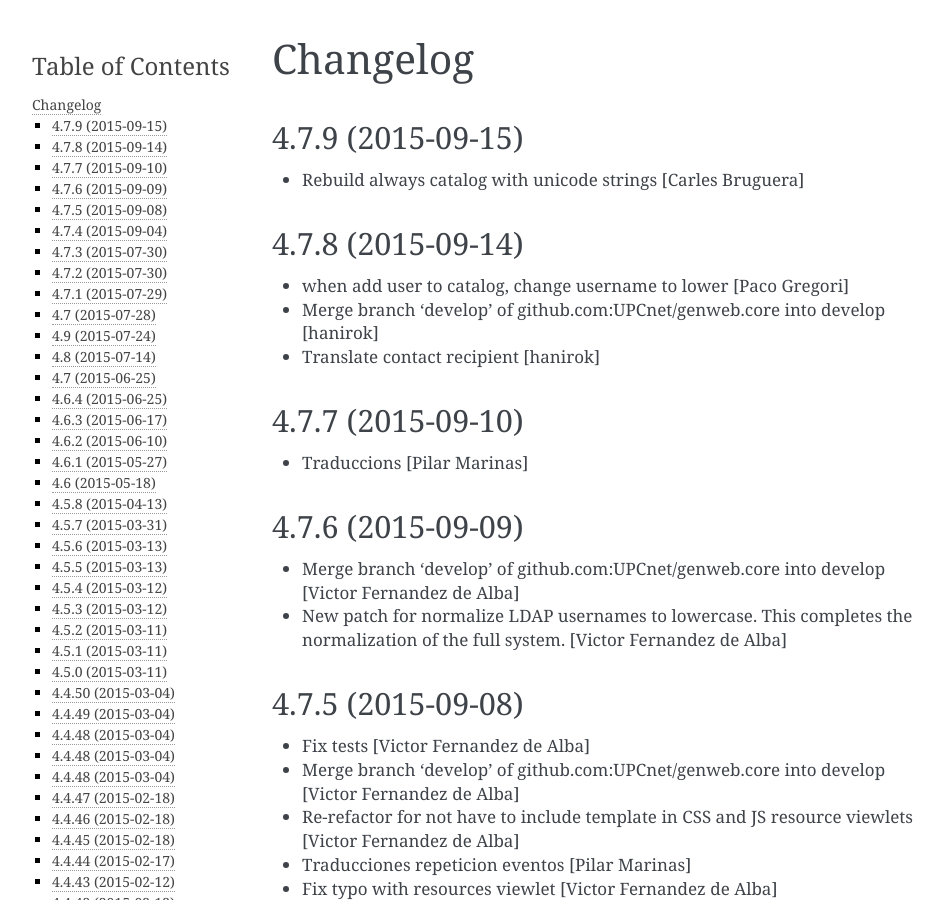
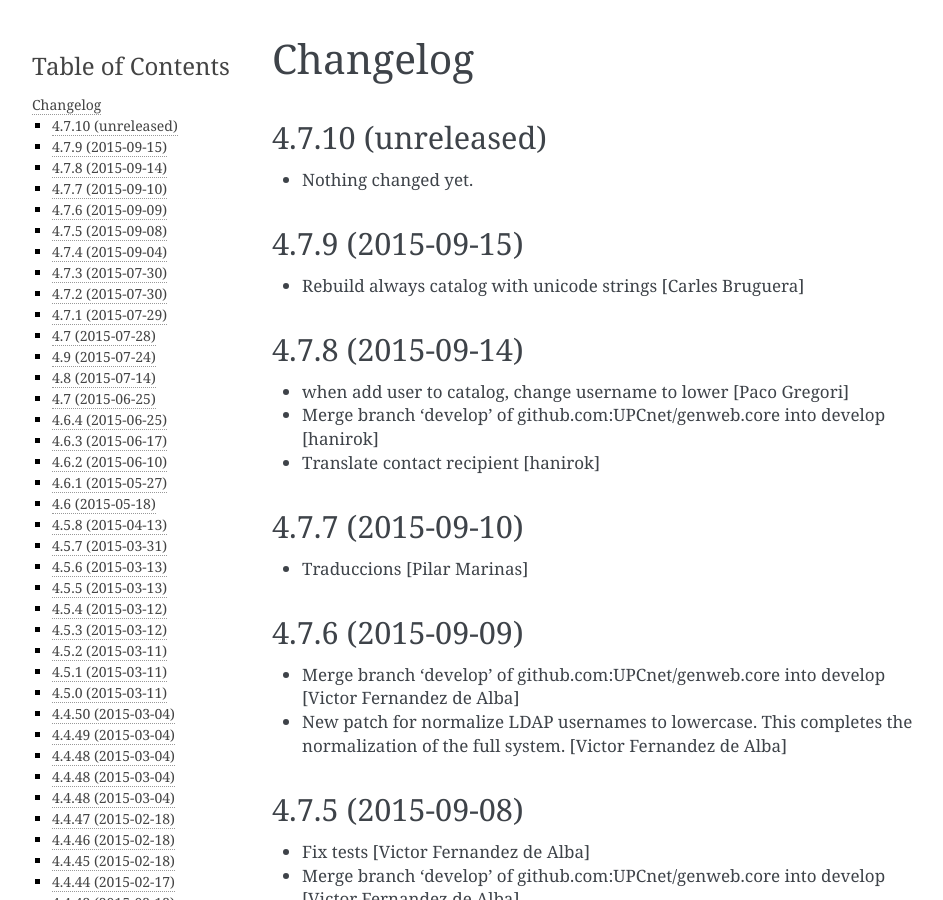
Before and after one commit to UPCnet/genweb.core, a Sphinx documentation site: the page built from docs/HISTORY.rst, in a window 1280 px wide and 900 px high. Shown: the whole window, without its empty margins (148-1091 px from the left). Built offline with Sphinx 7.4.7, drawn with Linux system fonts in a browser that asks for light colours.

Commit message:
Back to development: 4.7.10

```diff
--- a/docs/HISTORY.rst
+++ b/docs/HISTORY.rst
@@ -1,5 +1,11 @@
 Changelog
 =========
+
+4.7.10 (unreleased)
+-------------------
+
+- Nothing changed yet.
+
 
 4.7.9 (2015-09-15)
 ------------------
--- a/setup.py
+++ b/setup.py
@@ -1,7 +1,7 @@
 from setuptools import setup, find_packages
 import os
 
-version = '4.7.9'
+version = '4.7.10.dev0'
 
 README = open('README.rst').read()
 HISTORY = open(os.path.join('docs', 'HISTORY.rst')).read()
```
